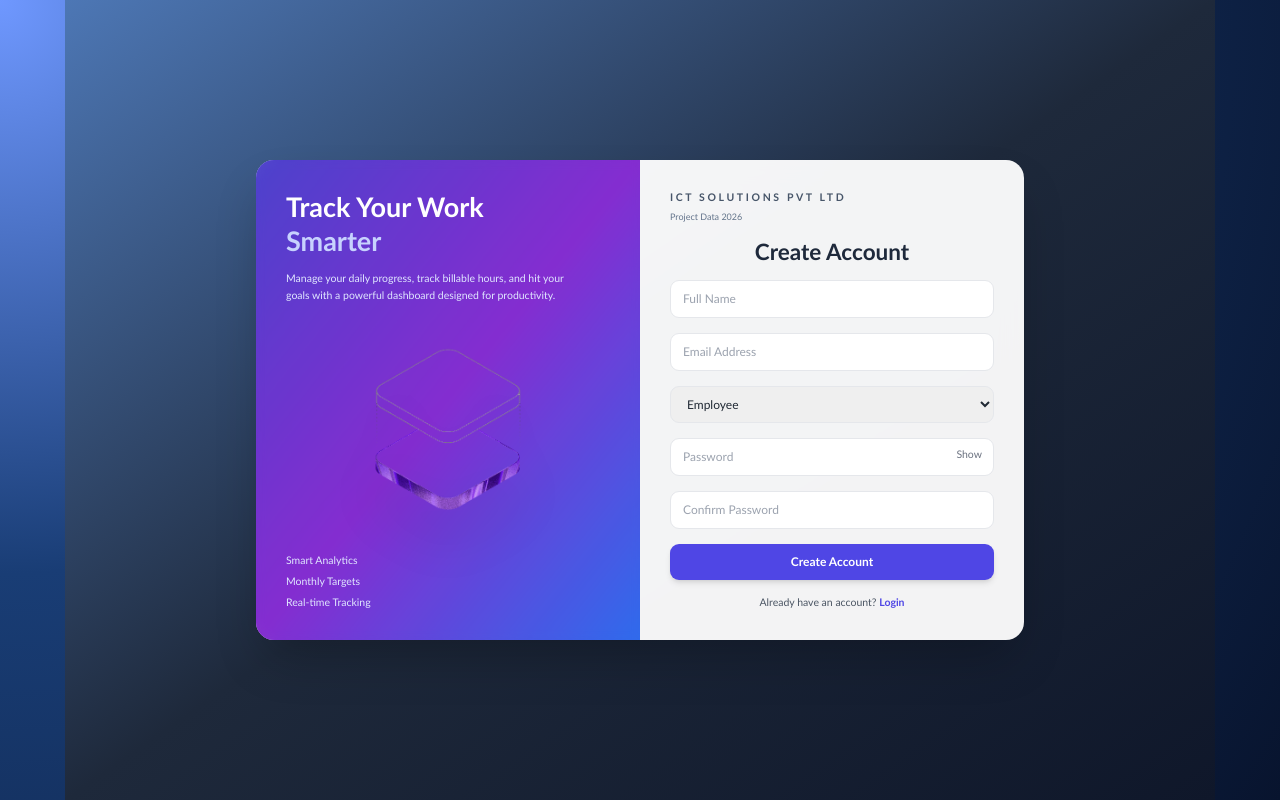
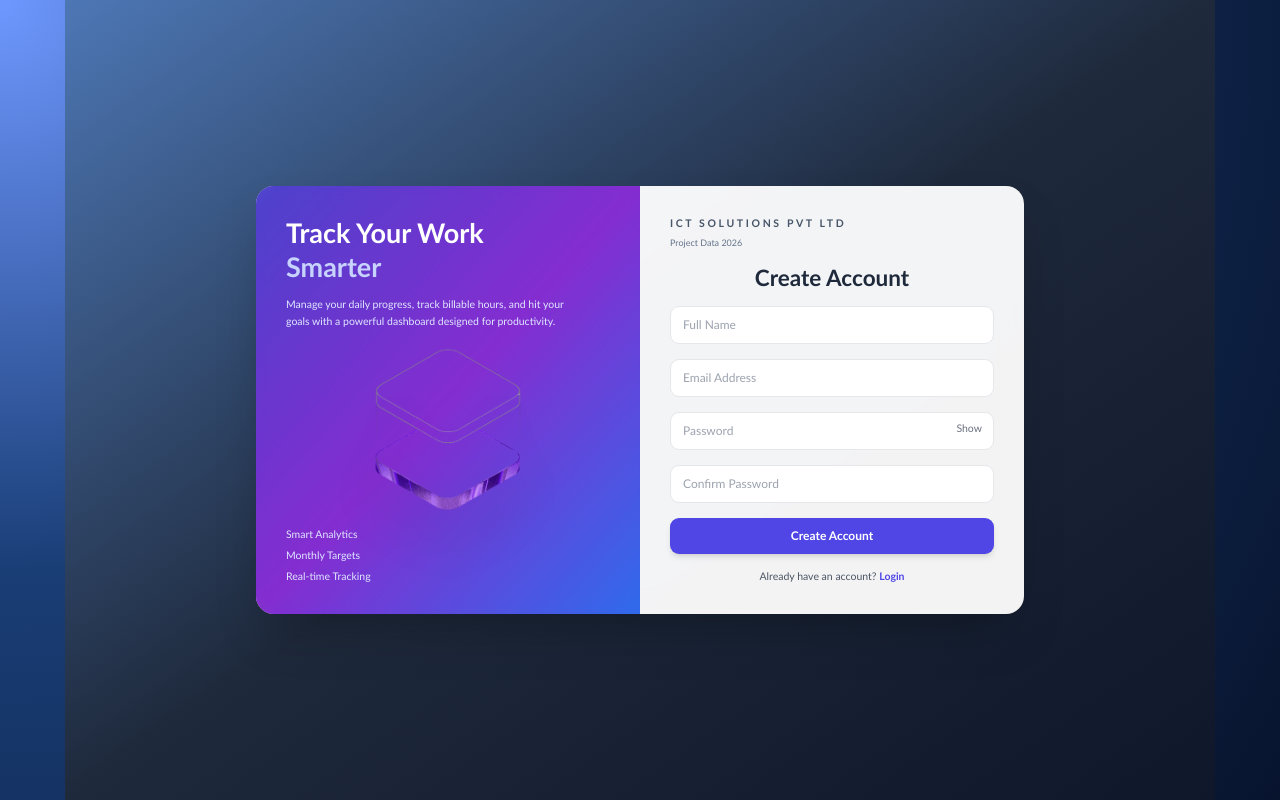
Before and after one commit to am2660713/datalive, a React (Vite) app in the folder Frontend/: page /signup in a window 1280 px wide. Built offline with nearby package versions, Linux system fonts and the light colour scheme; no server answers.

Commit message:
Prevent public manager signup

```diff
--- a/Frontend/src/pages/Signup.jsx
+++ b/Frontend/src/pages/Signup.jsx
@@ -15,7 +15,6 @@ export default function Signup() {
     email: "",
     password: "",
     confirmPassword: "",
-    role: "employee",
   });
 
   const [showPass, setShowPass] = useState(false);
@@ -41,9 +40,9 @@ export default function Signup() {
   const handleSubmit = (e) => {
     e.preventDefault();
 
-    const { name, email, password, confirmPassword, role } = form;
+    const { name, email, password, confirmPassword } = form;
 
-    if (!name || !email || !password || !confirmPassword || !role) {
+    if (!name || !email || !password || !confirmPassword) {
       alert("All fields are required");
       return;
     }
@@ -63,7 +62,7 @@ export default function Signup() {
       return;
     }
 
-    dispatch(register({ name, email, password, role }));
+    dispatch(register({ name, email, password }));
   };
 
   return (
@@ -129,16 +128,6 @@ export default function Signup() {
               className="px-4 py-3 border rounded-xl focus:outline-none focus:ring-2 focus:ring-indigo-500 transition"
             />
 
-            <select
-              name="role"
-              value={form.role}
-              onChange={handleChange}
-              className="px-4 py-3 border rounded-xl focus:outline-none focus:ring-2 focus:ring-indigo-500 transition"
-            >
-              <option value="employee">Employee</option>
-              <option value="manager">Manager</option>
-            </select>
-
             <div className="relative">
               <input
                 name="password"
```
Also changed, not shown: 1 other file (tests, documents, lock files or other folders).
